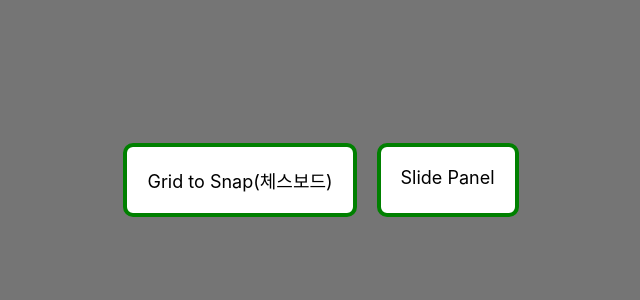
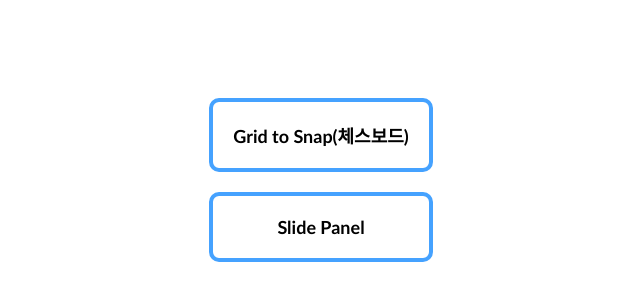
Before and after one commit to ejPark43/capstone2-practice, a React (Create React App) app: page / in a window 1280 px wide. Shown: the part 220-520 px from the top of the page, without its empty margins (319-959 px from the left). Built offline with nearby package versions, Linux system fonts and the light colour scheme.

Commit message:
style: 홈 기능 선택 버튼 스타일 수정

```diff
--- a/src/App.css
+++ b/src/App.css
@@ -4,19 +4,30 @@
   justify-content: space-around;
 
   height: 100vh;
-  background-color: rgb(117, 117, 117);
+  background-color: rgb(255, 255, 255);
 }
 .btn-container {
   display: flex;
+  flex-direction: column;
   /* border: 2px solid gold; */
   padding: 50px;
 }
 .btn {
-  cursor: pointer;
+  display: flex;
+  justify-content: center;
   padding: 20px;
   margin: 10px;
-  border: 4px solid green;
+  border: 4px solid rgb(69, 162, 255);
   background-color: white;
   border-radius: 10px;
+  cursor: pointer;
   font-size: large;
+  font-weight: bolder;
+  font-family: "Trebuchet MS", "Lucida Sans Unicode", "Lucida Grande",
+    "Lucida Sans", Arial, sans-serif;
 }
+
+.btn:hover {
+  transform: scale(1.1);
+  background-color: rgb(69, 162, 255);
+}
```
